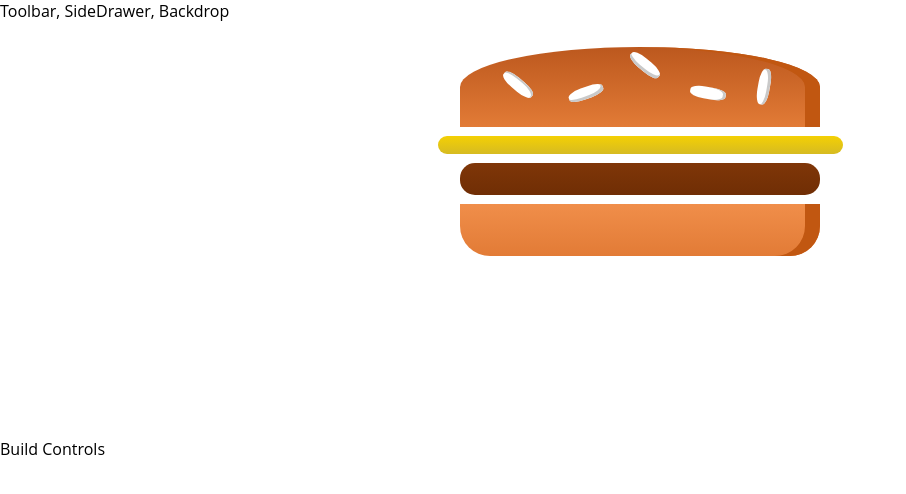
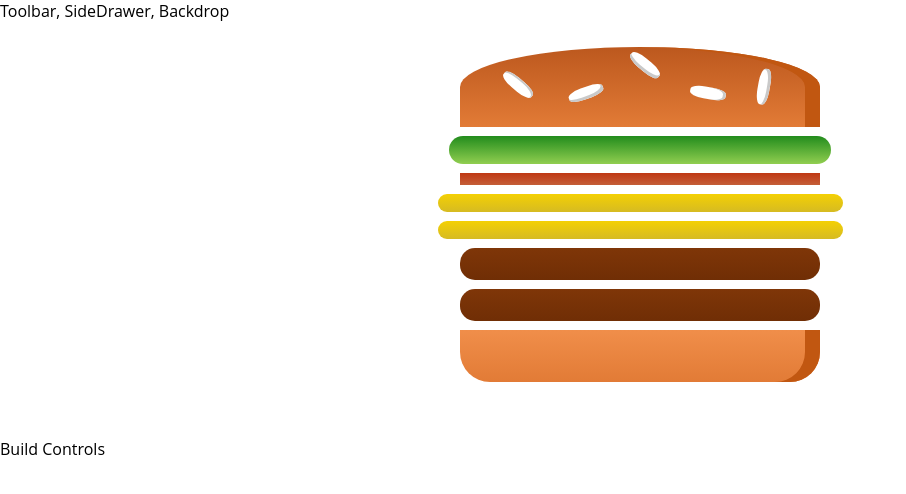
Before and after one commit to karolina-michalak/BurgerBuilderApp, a React app: page / in a window 1280 px wide. Shown: the top 494 px of the page, without its empty margins (0-906 px from the left). Built offline with nearby package versions, Linux system fonts and the light colour scheme.

Commit message:
outputting burger ingr dynamically fixed

```diff
--- a/src/components/Burger/Burger.js
+++ b/src/components/Burger/Burger.js
@@ -5,14 +5,13 @@ import BurgerIngredient from './BurgerIngredient/BurgerIngredient'
 const Burger = props => {
     const transformedIngredients = Object.keys(props.ingredients).map(el => {
         return [...Array(props.ingredients[el])].map((_, i) => {
-            <BurgerIngredient key={el + 1} type={el}/>
+            return <BurgerIngredient key={el + 1} type={el}/>
         })
     })
     return(
         <div className={style.Burger}>
             <BurgerIngredient type="bread-top"/>
-            <BurgerIngredient type="cheese"/>
-            <BurgerIngredient type="meat"/>
+                {transformedIngredients}
             <BurgerIngredient type="bread-bottom"/>
         </div>
     )
```
